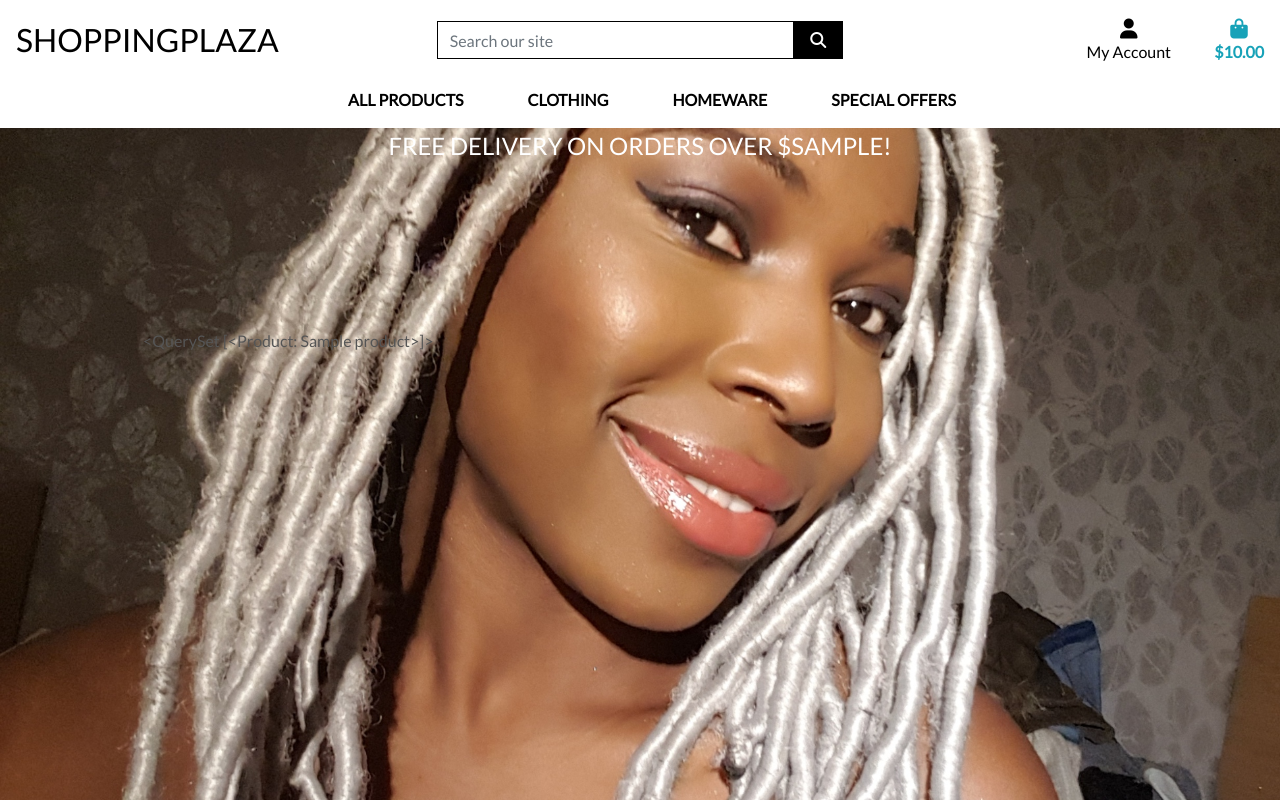
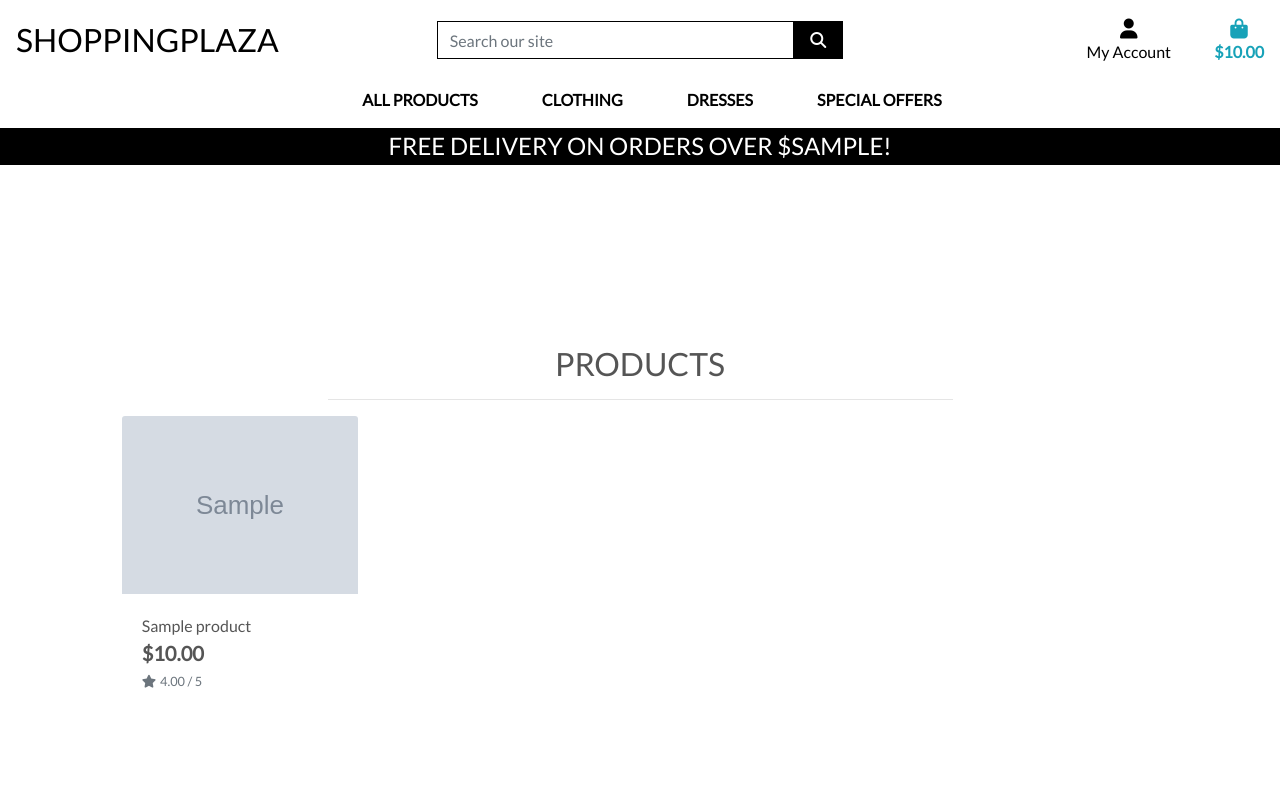
Before and after one commit to soniitsa/shopping-plaza, a Django app: template products/templates/products/products.html in a window 1280 px wide. Run offline with Django 3.2, Linux system fonts and the light colour scheme; tables that the repository leaves empty hold one stand-in row (values such as "Sample post"); the template is opened without the code that fills it: values that come from a table or form of the project are taken from there, most other values are stand-ins (such as "Sample title", 1, 10 or a date in 2020); grey boxes marked "Sample" are stand-in pictures; parts of the project's set-up code (start-up, migrations or seed data) failed here and were passed over; some libraries are stand-ins or nearby versions.

Commit message:
Started product template

```diff
--- a/home/templates/home/index.html
+++ b/home/templates/home/index.html
@@ -18,7 +18,7 @@
                 </h1>
                 <div class="my-5">
                     <h4>
-                        <a href="" class="shop-now-button btn btn-lg rounded-0 text-uppercase py-3">Shop Now</a>
+                        <a href="{% url 'products' %}" class="shop-now-button btn btn-lg rounded-0 text-uppercase py-3">Shop Now</a>
                     </h4>
                 </div>
             </div>
--- a/products/templates/products/products.html
+++ b/products/templates/products/products.html
@@ -10,10 +10,69 @@
 {% endblock %}
 
 {% block content %}
-    <div class="container">
+    <div class="overlay"></div>
+    <div class="container-fluid">
         <div class="row">
-            <div class="col">
-                {{ products }}
+            <div class="col text-center mt-3">
+                <h2 class="logo-font">Products</h2>
+                <hr class="w-50 mb-1">
+            </div>
+        </div>
+        <div class="row">
+            <div class="product-container col-10 offset-1">
+                <div class="row mt-1 mb-2"></div>
+                <div class="row">
+                    {% for product in products %}
+                        <div class="col-sm-6 col-md-6 col-lg-4 col-xl-3">
+                            <div class="card h-100 border-0">
+                                {% if product.image %}
+                                <a href="">
+                                    <img class="card-img-top img-fluid" src="{{ product.image.url }}" alt="{{ product.name }}">
+                                </a>
+                                {% else %}
+                                <a href="">
+                                    <img class="card-img-top img-fluid" src="{{ MEDIA_URL }}noimage.png" alt="{{ product.name }}">
+                                </a>
+                                {% endif %}
+                                <div class="card-body pb-0">
+                                    <p class="mb-0">{{ product.name }}</p>
+                                </div>
+                                <div class="card-footer bg-white pt-0 border-0 text-left">
+                                    <div class="row">
+                                        <div class="col">
+                                            <p class="lead mb-0 text-left font-weight-bold">${{ product.price }}</p>
+                                            {% if product.rating %}
+                                                <small class="text-muted"><i class="fas fa-star mr-1"></i>{{ product.rating }} / 5</small>
+                                            {% else %}
+                                                <small class="text-muted">No Rating</small>
+                                            {% endif %}
+                                        </div>
+                                    </div>
+                                </div>
+                            </div>
+                        </div>
+                        {% if forloop.counter|divisibleby:1 %}
+                            <div class="col-12 d-sm-none mb-5">
+                                <hr>
+                            </div>
+                        {% endif %}
+                        {% if forloop.counter|divisibleby:2 %}
+                            <div class="col-12 d-none d-sm-block d-md-block d-lg-none mb-5">
+                                <hr>
+                            </div>
+                        {% endif %}
+                        {% if forloop.counter|divisibleby:3 %}
+                            <div class="col-12 d-none d-lg-block d-xl-none mb-5">
+                                <hr>
+                            </div>
+                        {% endif %}
+                        {% if forloop.counter|divisibleby:4 %}
+                            <div class="col-12 d-none d-xl-block mb-5">
+                                <hr>
+                            </div>
+                        {% endif %}
+                    {% endfor %}
+                </div>
             </div>
         </div>
     </div>
--- a/products/urls.py
+++ b/products/urls.py
@@ -2,5 +2,6 @@ from django.urls import path
 from . import views
 
 urlpatterns = [
-    path('', views.all_products, name='products')
+    path('', views.all_products, name='products'),
+    path('<product_id>', views.product_detail, name='product_detail'),
 ]
--- a/static/base.css
+++ b/static/css/base.css
@@ -56,13 +56,18 @@ body {
     border: 1px solid black !important;
 }
 
-/* -------------------------------- Media Queries */
+.bg-black {
+    background: #000 !important;
+}
 
-/* Slightly larger container on xl screens */
-@media (min-width: 1200px) {
-  .container {
-    max-width: 80%;
-  }
+.overlay {
+	height: 100%;
+	width: 100%;
+	top: 0;
+	left: 0;
+	position: fixed;
+	background: white;
+	z-index: -1;
 }
 
 /* fixed top navbar only on medium and up */
--- a/templates/includes/main-nav.html
+++ b/templates/includes/main-nav.html
@@ -8,7 +8,7 @@
                 <a href="" class="dropdown-item">By Price</a>
                 <a href="" class="dropdown-item ">By Rating</a>
                 <a href="" class="dropdown-item ">By Category</a>
-                <a href="" class="dropdown-item">All Products</a>
+                <a href="{% url 'products' %}" class="dropdown-item">All Products</a>
             </div>
         </li>
 
@@ -26,7 +26,7 @@
 
         <li class="nav-item dropdown">
             <a class="logo-font font-weight-bold nav-link text-black mr-5" href="#" id="homeware-link" data-toggle="dropdown" aria-haspopup="true" aria-expanded="false">
-                Homeware
+                Dresses
             </a>
             <div class="dropdown-menu border-0" aria-labelledby="homeware-link">
                 <a href="" class="dropdown-item">Bed &amp; Bath</a>
```
Also changed, not shown: products/templates/products/products_detail.html (added, +43 -0 lines), products/views.py (+11 -0 lines), media/17-170693_weights-exercise-equipment-barbell-free-weight-equipment-physical.jpg (deleted), media/SharingSecretsSatinMiniDress-Ivory_MER_760x.webp (added), media/sofia.jpg (added).
